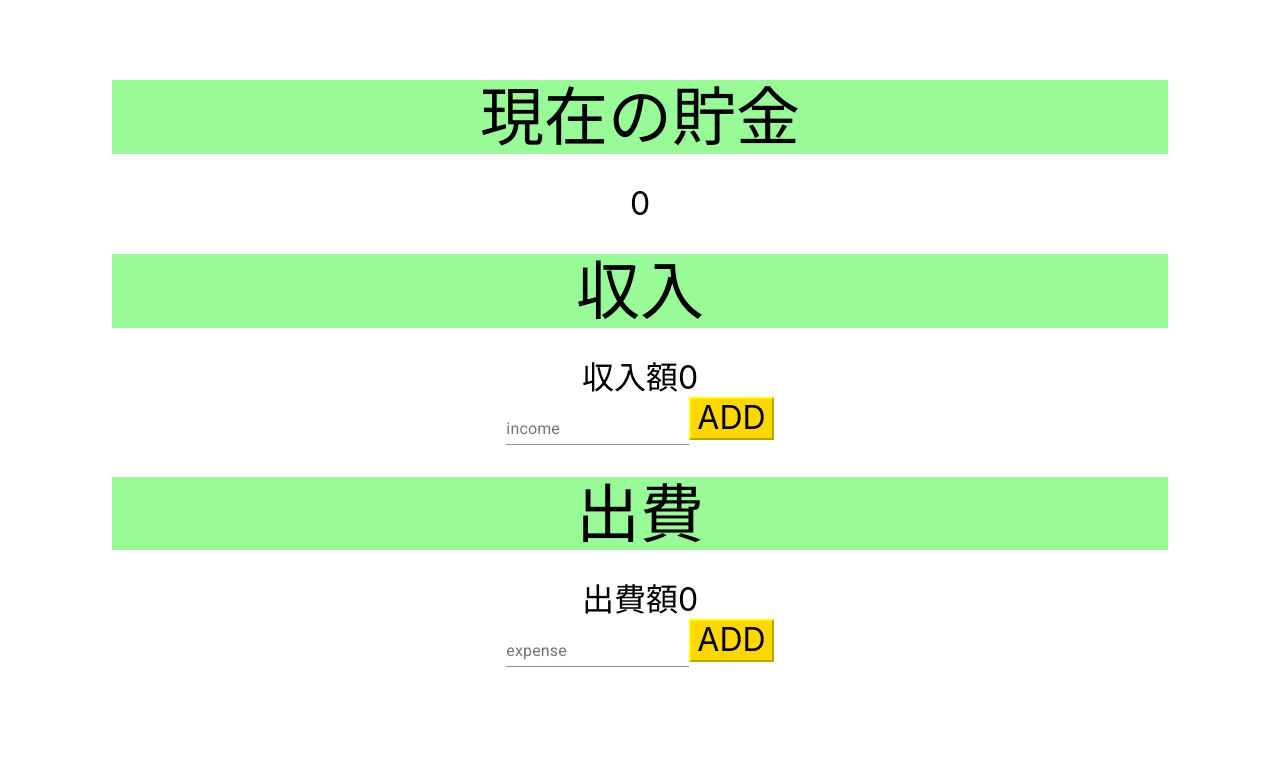
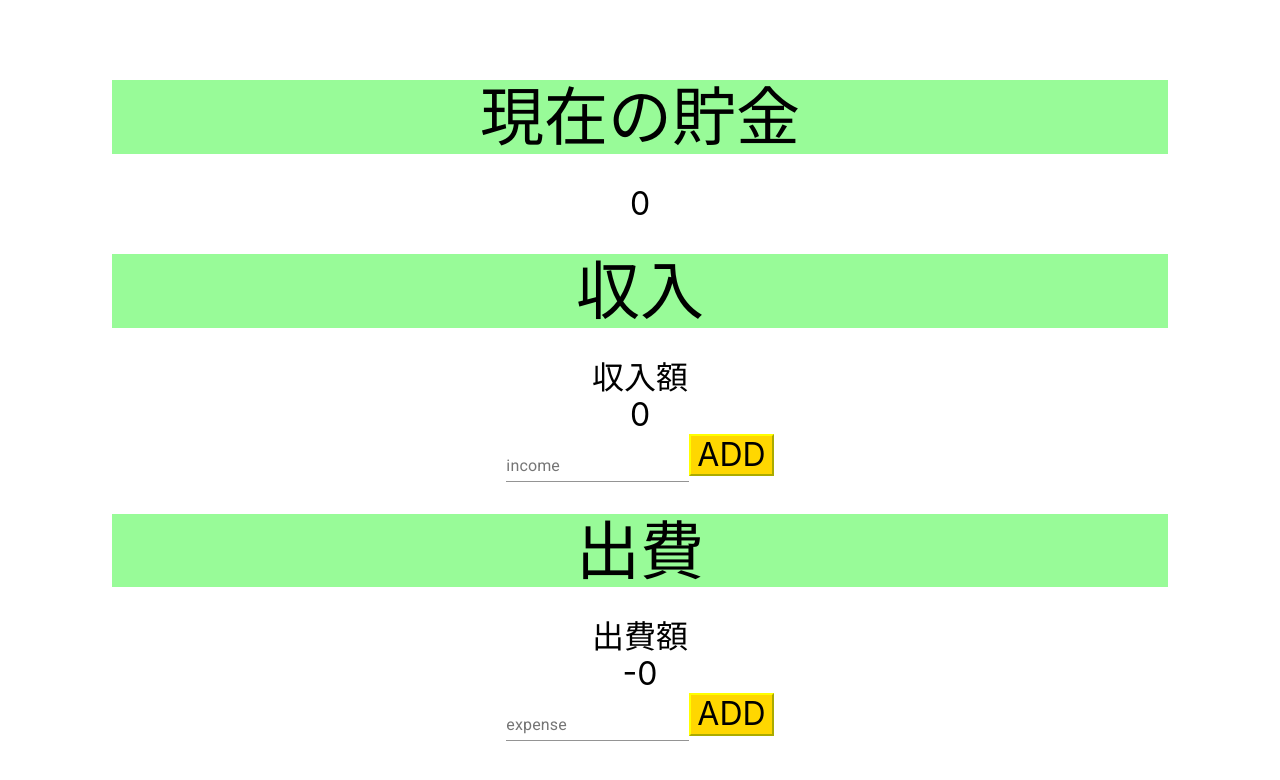
Before and after one commit to HYKTSNG/money-position-manager, a React (Create React App) app: page / in a window 1280 px wide. Shown: the top 780 px of the page. Built offline with nearby package versions, Linux system fonts and the light colour scheme.

Commit message:
style: 改行

```diff
--- a/src/components/pages/index/index.tsx
+++ b/src/components/pages/index/index.tsx
@@ -34,10 +34,8 @@ export const Index: React.FC = () => {
       <form autoComplete="off" noValidate>
         {/* 収入 */}
         <p css={subTitle}>収入</p>
-        <div>
-          <span>収入額</span>
-          {enterIncome}
-        </div>
+        <div>収入額</div>
+        <div>{enterIncome}</div>
         <TextField
           id="standard-basic"
           label="income"
@@ -52,8 +50,9 @@ export const Index: React.FC = () => {
       <form autoComplete="off" noValidate>
         {/* 出費 */}
         <p css={subTitle}>出費</p>
+        <div>出費額</div>
         <div>
-          <span>出費額</span>
+          <span>-</span>
           {enterExpense}
         </div>
         <TextField
```
